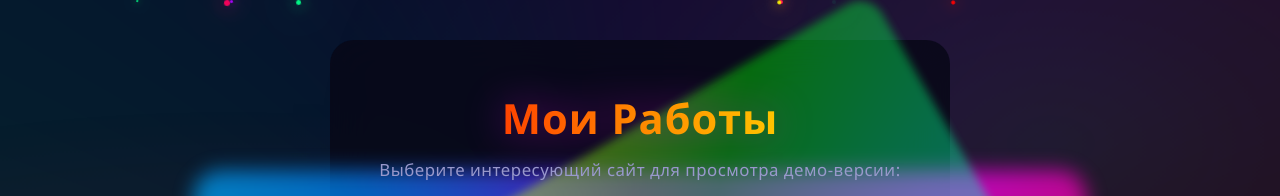
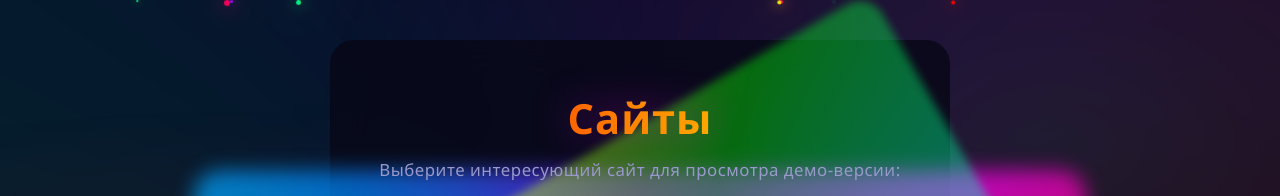
Before and after one commit to webdvloper/tech-themes-websites, a plain HTML site: page index.html in a window 1280 px wide. Shown: the top 196 px of the page. Drawn offline with Linux system fonts and the light colour scheme.

Commit message:
Update index.html

```diff
--- a/index.html
+++ b/index.html
@@ -3,7 +3,7 @@
 <head>
     <meta charset="UTF-8">
     <meta name="viewport" content="width=device-width, initial-scale=1.0">
-    <title>Мое Портфолио: Веб-разработка</title>
+    <title>Портал сайтов</title>
     <style>
         * {
             margin: 0;
@@ -356,7 +356,7 @@
 <div class="particles" id="particles"></div>
 
 <div class="container">
-    <h1>Мои Работы</h1>
+    <h1>Сайты</h1>
     <p>Выберите интересующий сайт для просмотра демо-версии:</p>
 
     <div class="links-list">
```
